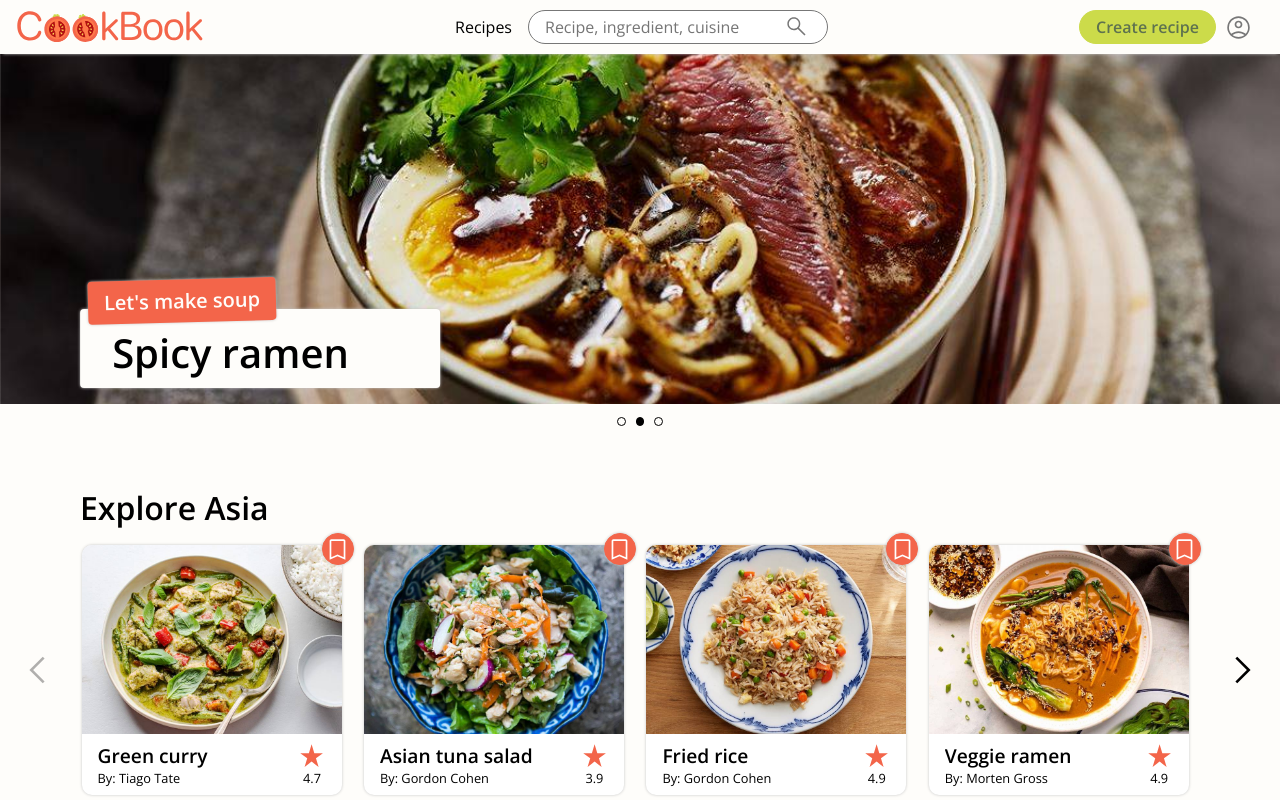
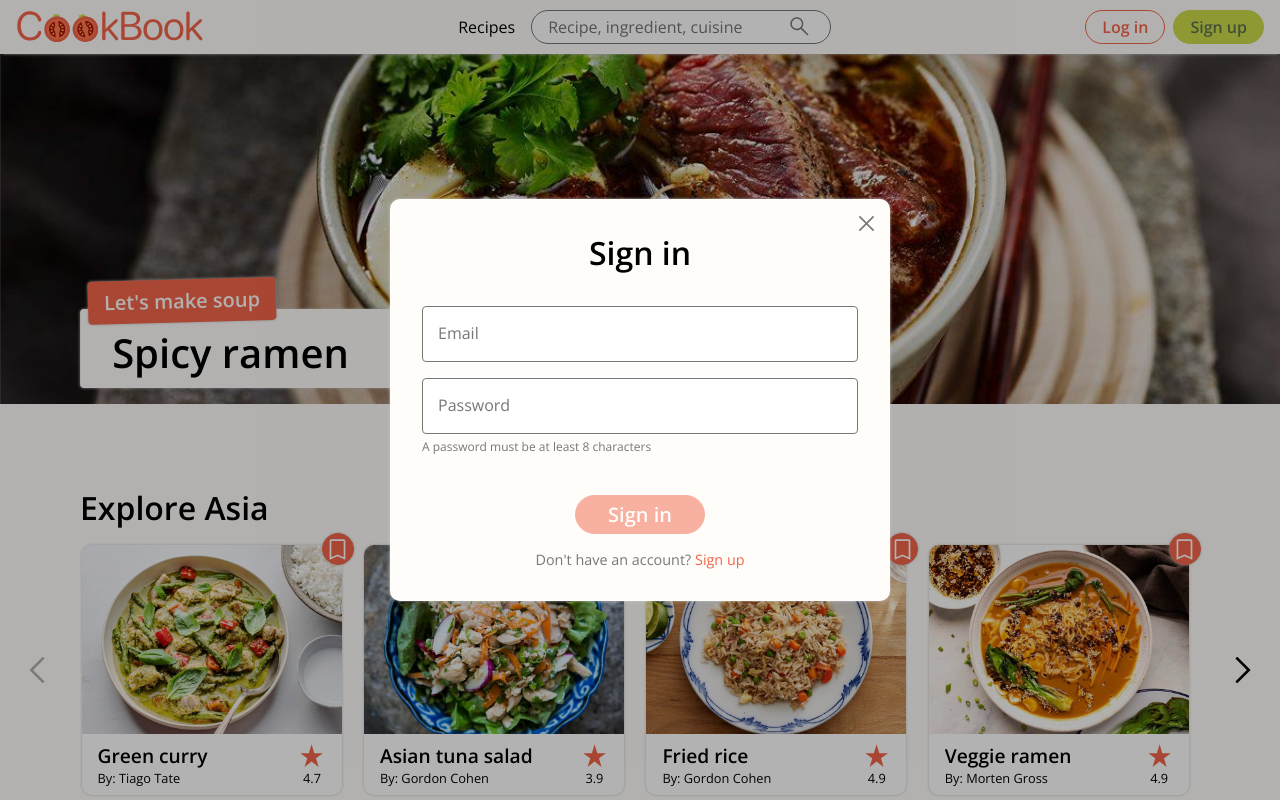
Before and after one commit to sara616b/ux_exam_cookbook, a plain HTML site: page index.html in a window 1280 px wide. Both pictures are taken after a click on the button "Log in". Shown: the top 800 px of the page. Drawn offline with nearby package versions, Linux system fonts and the light colour scheme; files that its build step writes are made by us from their sources.

Commit message:
fp modals

```diff
--- a/index.html
+++ b/index.html
@@ -42,8 +42,8 @@
             </li>
           </div>
           <li class="buttons">
-            <button id="login" data-toggles-login="true" data-show-logged-in="false" class="button-primary-outlined">Log in</button>
-            <button data-show-logged-in="false" class="button-secondary">Sign up</button>
+            <button id="login" data-toggles-login="false" data-show-logged-in="false" class="button-primary-outlined">Log in</button>
+            <button id="sign-up" data-show-logged-in="false" class="button-secondary">Sign up</button>
             <a href="/new-recipe.html" data-show-logged-in="true" class="button-secondary hidden"> Create recipe </a>
             <div data-show-logged-in="true" class="hidden sub-nav-container profile-sub-nav">
               <a data-show-logged-in="true" href="/profile.html" class="text has-sub-navigation icon hidden" id="profile-icon" data-toggles-login="true">
--- a/js/front.js
+++ b/js/front.js
@@ -6,30 +6,33 @@ function init() {
   carouselBtns.forEach((btn) => btn.addEventListener("click", moveCarousel));
   if (window.innerWidth > 700) window.addEventListener("resize", resetCarousel);
 
-  //hero slider
-  const heroSlideInterval = setInterval(() => {
-    const container = document.querySelector(".hero-slider");
-    const slider = document.querySelector(".hero-slider .slider");
-    const current = slider.querySelector(".current");
-    const dataNr = Number(current.dataset.nr);
+  // Open sign in modal
+  document.querySelector("#login").addEventListener("click", () => {
+    document.querySelector("#sign-in-modal").classList.add("show");
+  });
 
-    // Remove old .current's
-    current.classList.remove("current");
-    container.querySelector(".dot.current").classList.remove("current");
+  // Open sign up modal
+  document.querySelector("#sign-up").addEventListener("click", () => {
+    document.querySelector("#sign-up-modal").classList.add("show");
+  });
 
-    // Set new .current's
-    try {
-      slider.querySelector(`[data-nr="${dataNr + 1}"]`).classList.add("current");
-      container.querySelector(`.dot[data-nr="${dataNr + 1}"]`).classList.add("current");
+  // Close modals
+  const allModals = document.querySelectorAll(".modal");
+  allModals.forEach((modal) => {
+    modal.querySelector(".icon").addEventListener("click", (e) => {
+      e.target.parentElement.parentElement.classList.remove("show");
+    });
+  });
 
-      slider.style.setProperty("--slide-x", dataNr * -33.33 + "%");
-    } catch {
-      slider.querySelector(`[data-nr="1"]`).classList.add("current");
-      container.querySelector(`.dot[data-nr="1"]`).classList.add("current");
-      slider.style.setProperty("--slide-x", "0%");
-    }
-    console.log("test");
-  }, 5000);
+  // sign in redirect
+  document.querySelector("#sign-in-modal .submit").addEventListener("click", () => {
+    document.querySelector("#sign-in-modal").classList.remove("show");
+  });
+
+  // sign up redirect
+  document.querySelector("#sign-up-modal .submit").addEventListener("click", () => {
+    document.querySelector("#sign-up-modal").classList.remove("show");
+  });
 }
 
 function resetCarousel() {
@@ -49,3 +52,27 @@ function moveCarousel(e) {
   //   Disable target btn
   e.target.setAttribute("disabled", "");
 }
+
+//hero slider
+const heroSlideInterval = setInterval(() => {
+  const container = document.querySelector(".hero-slider");
+  const slider = document.querySelector(".hero-slider .slider");
+  const current = slider.querySelector(".current");
+  const dataNr = Number(current.dataset.nr);
+
+  // Remove old .current's
+  current.classList.remove("current");
+  container.querySelector(".dot.current").classList.remove("current");
+
+  // Set new .current's
+  try {
+    slider.querySelector(`[data-nr="${dataNr + 1}"]`).classList.add("current");
+    container.querySelector(`.dot[data-nr="${dataNr + 1}"]`).classList.add("current");
+
+    slider.style.setProperty("--slide-x", dataNr * -33.33 + "%");
+  } catch {
+    slider.querySelector(`[data-nr="1"]`).classList.add("current");
+    container.querySelector(`.dot[data-nr="1"]`).classList.add("current");
+    slider.style.setProperty("--slide-x", "0%");
+  }
+}, 5000);
--- a/sass/layout/_modal.scss
+++ b/sass/layout/_modal.scss
@@ -5,6 +5,7 @@
 
 .modal {
     position: fixed;
+    z-index: 999;
     top: 0;
     left: 0;
     width: 100%;
```
